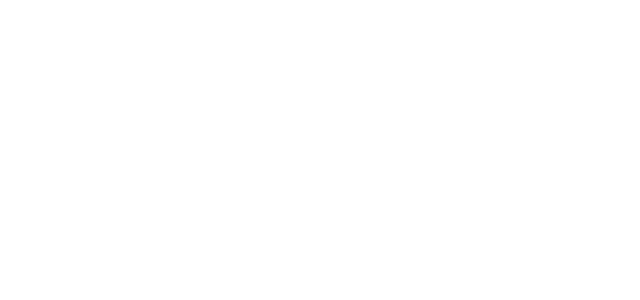
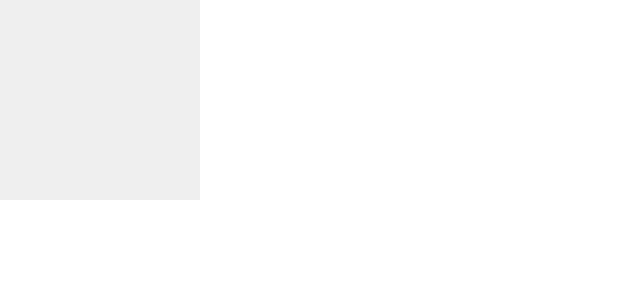
Before and after one commit to kennarddh/react-snap-drag, a React (Vite) app: page / in a window 1280 px wide. Shown: the top 300 px of the page, without its empty margins (0-640 px from the left). Built offline with nearby package versions, Linux system fonts and the light colour scheme.

Commit message:
feat: Prepare components

```diff
--- a/src/App.tsx
+++ b/src/App.tsx
@@ -1,7 +1,16 @@
 import { FC } from 'react'
 
+import Box from 'Components/Box/Box'
+
+import { Container } from './AppStyles'
+
 const App: FC = () => {
-	return <div></div>
+	return (
+		<Container>
+			<Box />
+			<Box />
+		</Container>
+	)
 }
 
 export default App
--- /dev/null
+++ b/src/AppStyles.tsx
@@ -0,0 +1,7 @@
+import styled from 'styled-components'
+
+export const Container = styled.div`
+	height: 100vh;
+
+	overflow: hidden;
+`
--- /dev/null
+++ b/src/Components/Box/Box.tsx
@@ -0,0 +1,9 @@
+import { FC } from 'react'
+
+import { Container } from './Styles'
+
+const Box: FC = () => {
+	return <Container></Container>
+}
+
+export default Box
--- /dev/null
+++ b/src/Components/Box/Styles.tsx
@@ -0,0 +1,9 @@
+import styled from 'styled-components'
+
+export const Container = styled.div`
+	background-color: #efefef;
+	width: 200px;
+	height: 200px;
+
+	position: absolute;
+`
```
